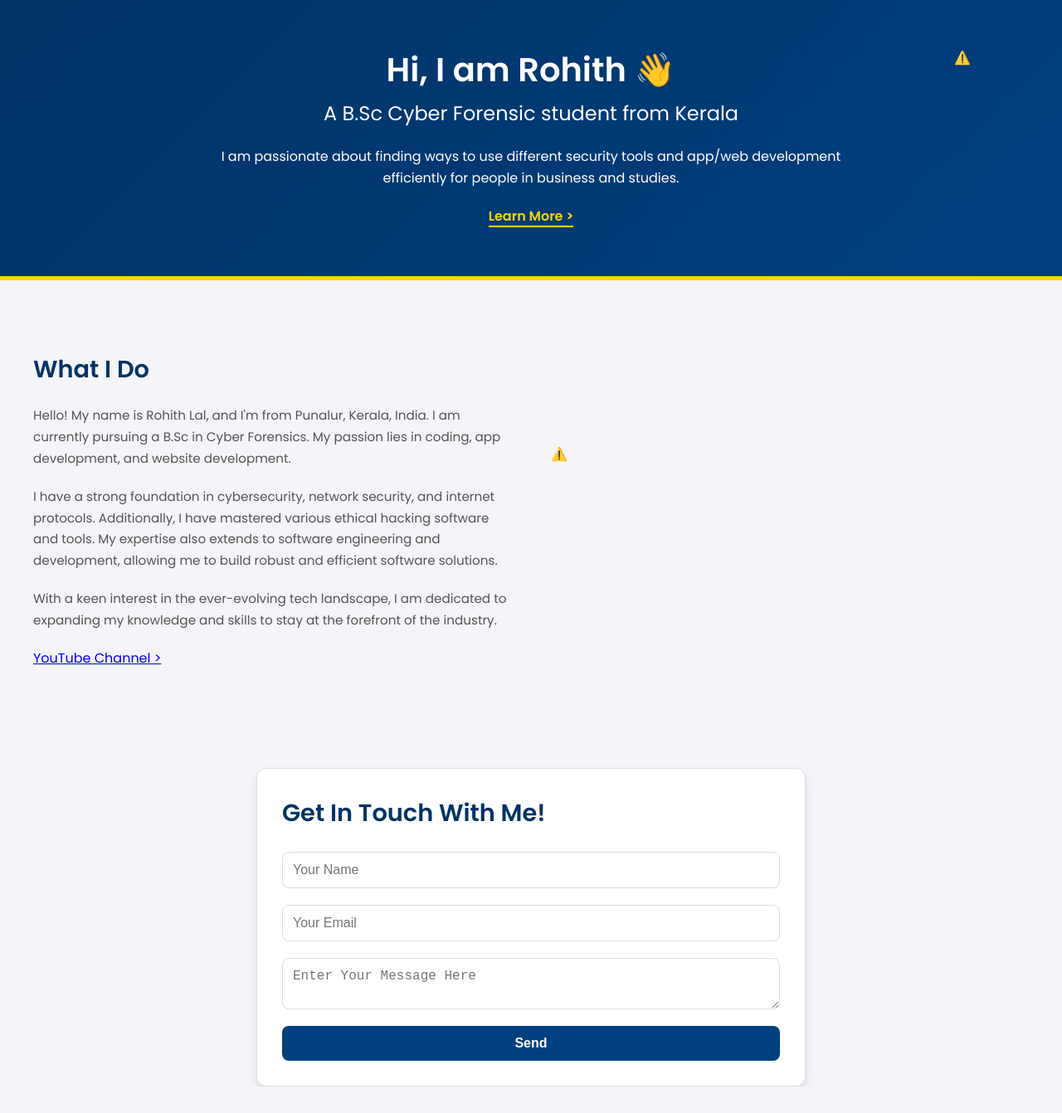
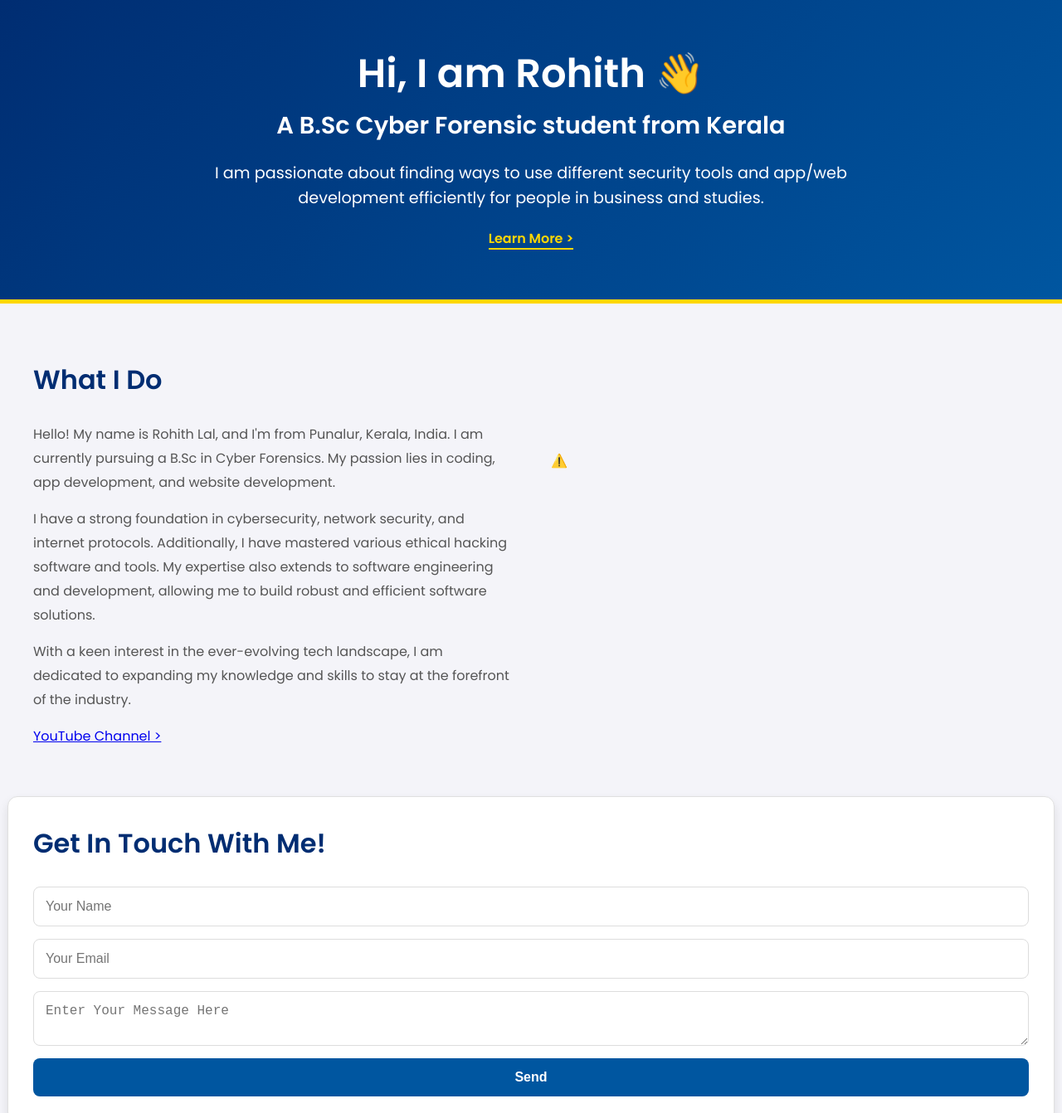
Before and after one commit to Rohith-2024/rohithcyber07, a plain HTML site: page index.html in a window 1280 px wide. Shown: the top 1342 px of the page at 83% size. Before the commit the page ends 1310 px from the top, so only its background shows below. Drawn offline with nearby package versions, Linux system fonts and the light colour scheme; no server answers.

Commit message:
Add files via upload

```diff
--- a/index.html
+++ b/index.html
@@ -16,31 +16,30 @@
         }
 
         header {
-            background: linear-gradient(135deg, #003366, #004080); /* Dark blue gradient */
+            background: linear-gradient(135deg, #002d72, #0056a0); /* Dark navy to medium blue gradient */
             color: #fff;
-            padding: 60px 20px; /* Reduced padding for a cleaner look */
+            padding: 60px 20px;
             text-align: center;
             border-bottom: 5px solid #ffd700; /* Gold border */
-            position: relative;
-            overflow: hidden;
         }
 
         header h1 {
             margin: 0;
-            font-size: 2.5rem; /* Reduced font size */
+            font-size: 3rem;
             line-height: 1.2;
         }
 
         header h2 {
             margin: 10px 0;
-            font-size: 1.5rem; /* Reduced font size */
-            font-weight: 400;
+            font-size: 1.8rem;
         }
 
         header p {
-            margin: 20px auto;
-            font-size: 1rem; /* Standard font size */
+            margin: 20px 0;
+            font-size: 1.2rem;
             max-width: 800px;
+            margin-left: auto;
+            margin-right: auto;
         }
 
         header a {
@@ -56,16 +55,8 @@
             border-bottom: 2px solid #fff; /* White underline on hover */
         }
 
-        .header-animation {
-            position: absolute;
-            top: 10px;
-            right: 10px;
-            width: 120px; /* Slightly smaller size */
-            height: 120px; /* Slightly smaller size */
-        }
-
         section {
-            padding: 60px 20px; /* Consistent padding */
+            padding: 40px 20px;
             max-width: 1200px;
             margin: 0 auto;
         }
@@ -83,16 +74,14 @@
         }
 
         .left-column h2 {
-            font-size: 1.8rem; /* Reduced font size */
-            color: #003366; /* Dark blue color */
-            margin-bottom: 20px;
+            font-size: 2rem;
+            color: #002d72; /* Dark navy color */
         }
 
         .left-column p {
-            font-size: 0.95rem; /* Slightly smaller font size */
-            line-height: 1.7;
-            color: #555; /* Dark gray text */
-            margin-bottom: 20px;
+            font-size: 1rem;
+            line-height: 1.8;
+            color: #555; /* Dark gray text for better readability */
         }
 
         .right-column lottie-player {
@@ -105,17 +94,14 @@
             border-radius: 12px;
             box-shadow: 0 6px 12px rgba(0, 0, 0, 0.1);
             padding: 30px;
-            margin-top: 60px; /* Increased margin for spacing */
+            margin-top: 20px;
             border: 1px solid #e0e0e0; /* Light gray border */
-            max-width: 600px; /* Constrained max-width */
-            margin-left: auto;
-            margin-right: auto; /* Centered contact section */
         }
 
         .contact h2 {
             margin-top: 0;
-            font-size: 1.8rem; /* Reduced font size */
-            color: #003366; /* Dark blue color */
+            font-size: 2rem;
+            color: #002d72; /* Dark navy color */
         }
 
         .contact form {
@@ -124,17 +110,11 @@
         }
 
         .contact input, .contact textarea {
-            margin-bottom: 20px;
-            padding: 12px;
+            margin-bottom: 15px;
+            padding: 14px;
             border: 1px solid #ddd;
             border-radius: 8px;
             font-size: 1rem;
-            transition: border-color 0.3s;
-        }
-
-        .contact input:focus, .contact textarea:focus {
-            border-color: #004080; /* Focus border color */
-            outline: none;
         }
 
         .contact textarea {
@@ -142,8 +122,8 @@
         }
 
         .contact button {
-            padding: 12px;
-            background-color: #004080; /* Medium blue color */
+            padding: 14px;
+            background-color: #0056a0; /* Medium blue color */
             color: #fff;
             border: none;
             border-radius: 8px;
@@ -154,7 +134,7 @@
         }
 
         .contact button:hover {
-            background-color: #003366; /* Darker blue on hover */
+            background-color: #003d7a; /* Darker blue on hover */
         }
 
         /* Mobile compatibility */
@@ -173,14 +153,6 @@
 </head>
 <body>
     <header>
-        <lottie-player
-            src="https://lottie.host/33f4c02e-3610-4b30-ad72-4d742551c86e/yesegCKba5.json"
-            background="transparent"
-            speed="1"
-            class="header-animation"
-            loop
-            autoplay
-        ></lottie-player>
         <h1>Hi, I am Rohith <span class="wave">👋</span></h1>
         <h2>A B.Sc Cyber Forensic student from Kerala</h2>
         <p>I am passionate about finding ways to use different security tools and app/web development efficiently for people in business and studies.</p>
@@ -196,7 +168,7 @@
             <a href="https://youtube.com/@rohithfx?si=-cZS0al0BYF50s60" target="_blank">YouTube Channel ></a>
         </div>
         <div class="right-column">
-            <!-- Main Lottie Animation -->
+            <!-- Lottie Animation -->
             <lottie-player
                 src="https://lottie.host/623865ca-ab72-409d-bc82-4dd735f64e18/S8lHabZu51.json"
                 background="transparent"
```
